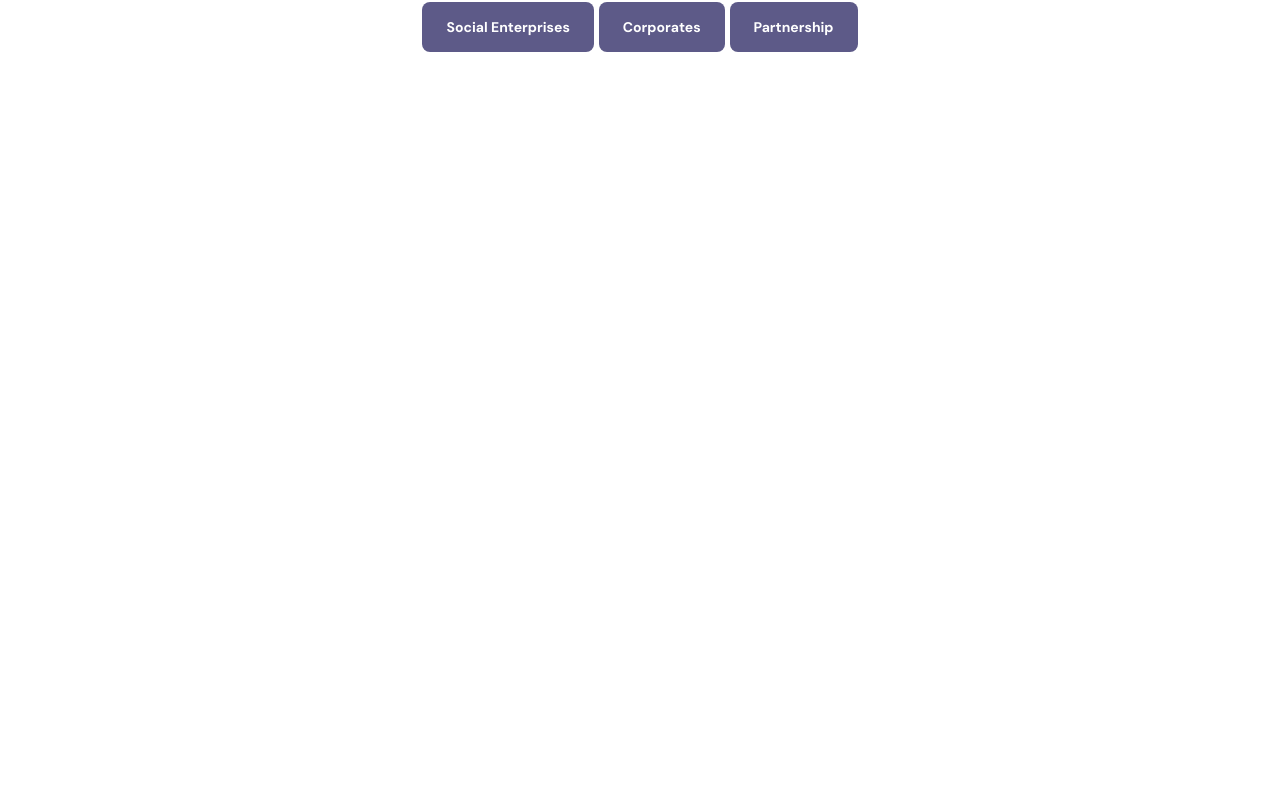
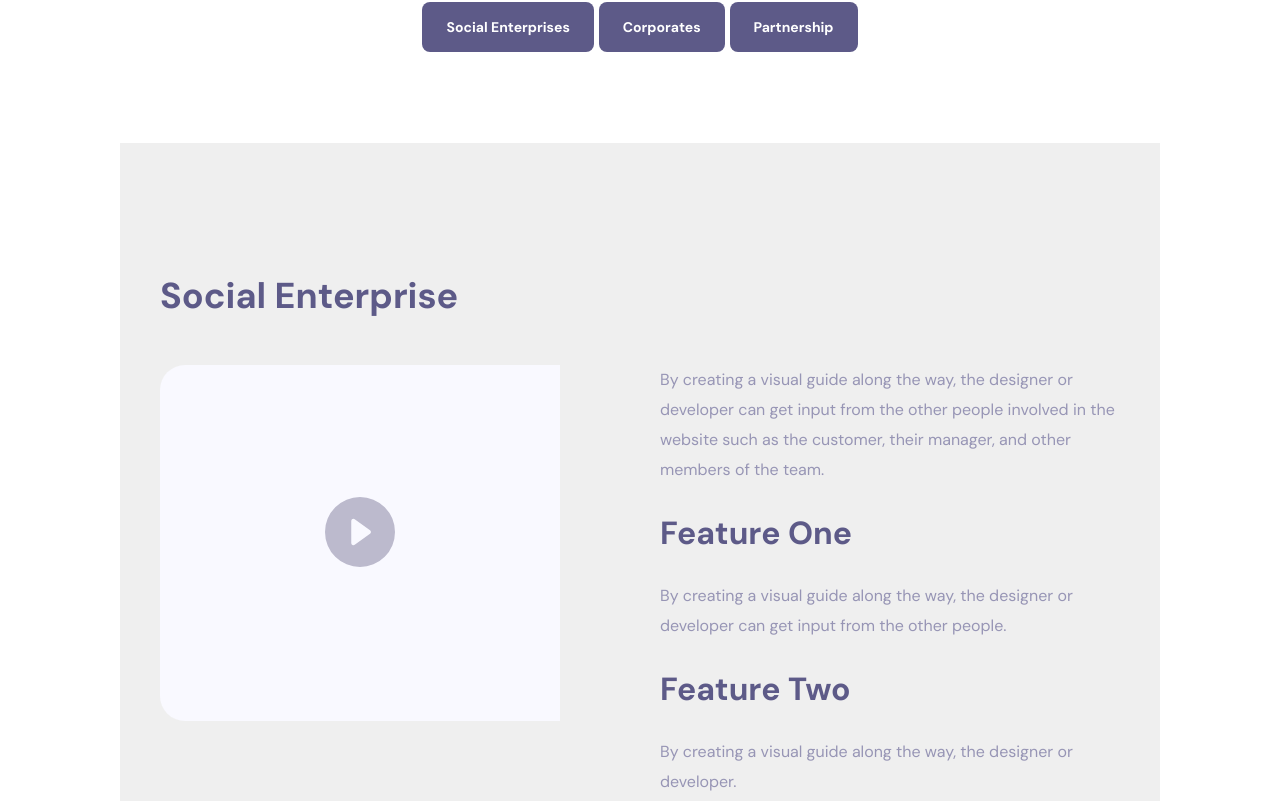
Before and after one commit to BrenoFischer/Closer, a React (Create React App) app: page / in a window 1280 px wide. Shown: the part 557-1358 px from the top of the page. Before the commit the page ends 800 px from the top, so only its background shows below. Built offline with nearby package versions, Linux system fonts and the light colour scheme.

Commit message:
add social enterprise section on Home

```diff
--- a/package.json
+++ b/package.json
@@ -8,6 +8,7 @@
     "@testing-library/user-event": "^13.5.0",
     "react": "^18.2.0",
     "react-dom": "^18.2.0",
+    "react-icons": "^4.7.1",
     "react-router-dom": "6",
     "react-scripts": "5.0.1",
     "sass": "^1.58.0",
--- a/src/routes/home/home.component.jsx
+++ b/src/routes/home/home.component.jsx
@@ -1,25 +1,76 @@
+import { BsFillPlayCircleFill } from 'react-icons/bs';
+
 import Button from '../../components/button/button.component';
 import './home.styles.scss';
 
 const Home = () => {
     const HomeHeader = () => {
         return(
-            <header className="header">
+            <header className='header'>
                 <div className='header__container'>
                     <h1 className='header__title'>A dedicated team to grow your company</h1>
                     <p className='header__paragraph'>Lorem ipsum dolor sit amet consectetur adipiscing eli mattis sit phasellus mollis sit aliquam sit nullam neque ultrices.</p>
-                    <div className="buttons-container">
-                        <Button title="Social Enterprises" />
-                        <Button title="Corporates" />
-                        <Button title="Partnership" />
+                    <div className='buttons-container'>
+                        <Button title='Social Enterprises' />
+                        <Button title='Corporates' />
+                        <Button title='Partnership' />
                     </div>
                 </div>
             </header>
         );
     }
 
+    const HomeEnterpriseSection = () => {
+        return(
+            <section className='enterprise-section'>
+                <h2 className='enterprise-section__title'>Social Enterprise</h2>
+                <div className='enterprise-section__wrapper'>
+                    <div className='enterprise-section__img-container'>
+                        <div className='enterprise-section__icon-box'>
+                            <BsFillPlayCircleFill />
+                        </div>
+                    </div>
+                    <div className='enterprise-section__text-container'>
+                        <p>By creating a visual guide along the way, the designer or developer can get input from the other people involved in the website such as the customer, their manager, and other members of the team. </p>
+                        <h3>Feature One</h3>
+                        <p>By creating a visual guide along the way, the designer or developer can get input from the other people.</p>
+                        <h3>Feature Two</h3>
+                        <p>By creating a visual guide along the way, the designer or developer.</p>
+                    </div>
+                </div>
+            </section>
+        );
+    }
+
+    const HomeCorporateSection = () => {
+        return(
+            <section className='corporate-section'>
+                <h2 className='corporate-section__title'>Corporates</h2>
+                <div className='corporate-section__wrapper'>
+                    <div className='corporate-section__img-container'>
+                        <div className='corporate-section__icon-box'>
+                            <BsFillPlayCircleFill />
+                        </div>
+                    </div>
+                    <div className='corporate-section__text-container'>
+                        <p>By creating a visual guide along the way, the designer or developer can get input from the other people involved in the website such as the customer, their manager, and other members of the team. </p>
+                        <h3>Feature One</h3>
+                        <p>By creating a visual guide along the way, the designer or developer can get input from the other people.</p>
+                        <h3>Feature Two</h3>
+                        <p>By creating a visual guide along the way, the designer or developer.</p>
+                    </div>
+                </div>
+            </section>
+        );
+    }
+
     return(
-        <HomeHeader />
+        <>
+            <HomeHeader />
+            <main>
+                <HomeEnterpriseSection />
+            </main>
+        </>
     );
 }
 
--- a/src/routes/home/home.styles.scss
+++ b/src/routes/home/home.styles.scss
@@ -1,5 +1,7 @@
 @import '../../sass/_variables';
 
+
+//Styles for Home Header Component
 .header {
     height: 62rem;
     width: 100%;
@@ -37,3 +39,66 @@
         justify-content: space-around;
     }
 }
+
+
+//Styles for Home Enterprise Section
+.enterprise-section {
+    background-color: $lightGray;
+    height: 65.8rem;
+    padding: 13rem 4rem;
+
+    &__title {
+        color: $darkGray;
+        font-style: normal;
+        font-weight: 700;
+        font-size: 3.6rem;
+        line-height: 4.6rem;
+    }
+
+    &__wrapper {
+        margin-top: 4.6rem;
+        display: flex;
+    }
+
+    &__img-container {
+        margin-right: 10rem;
+        background-color: $iceWhite;
+        border-radius: 2.5rem 0px 0px 2.5rem;
+        width: 40rem;
+        height: 35.6rem;
+        display: flex;
+        justify-content: center;
+        align-items: center;
+        flex-shrink: 0;
+    }
+
+    &__icon-box {
+        color: #BCBACD;
+        font-size: 7rem;
+    }
+
+    &__text-container {
+        color: $mediumGray;
+
+        p {
+            font-weight: 400;
+            font-size: 1.6rem;
+            line-height: 3rem;
+
+            &:not(:last-child) {
+                margin-bottom: 2.5rem;
+            }
+        }
+
+        h3 {
+            color: $darkGray;
+            font-weight: 700;
+            font-size: 3.2rem;
+            line-height: 4.6rem;
+
+            &:not(:last-child) {
+                margin-bottom: 2.5rem;
+            }
+        }
+    }
+}
--- a/src/sass/__variables.scss
+++ b/src/sass/__variables.scss
@@ -4,6 +4,7 @@ $globalPadding: 0 12rem;
 
 //colours
 $white: #ffff;
+$iceWhite: #f9f9ff;
 
 $lightGray: #efefef;
 $mediumGray: #9795B5;
```
